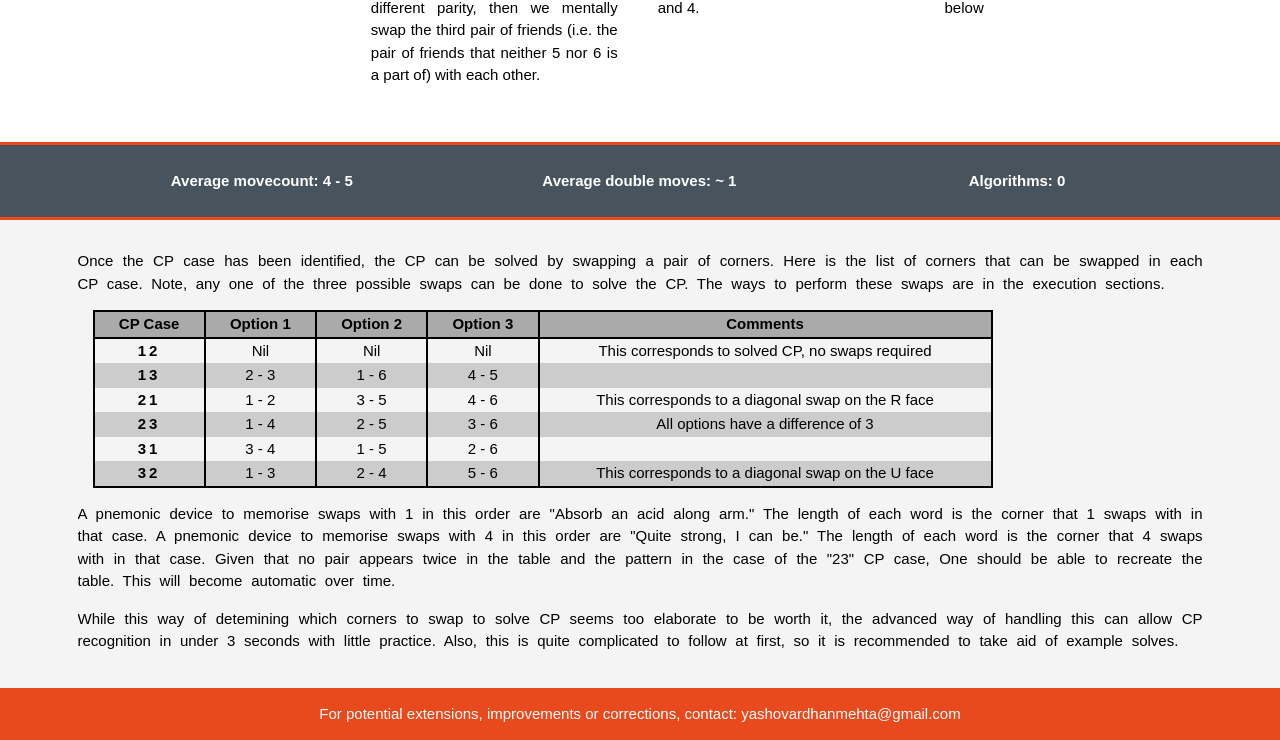
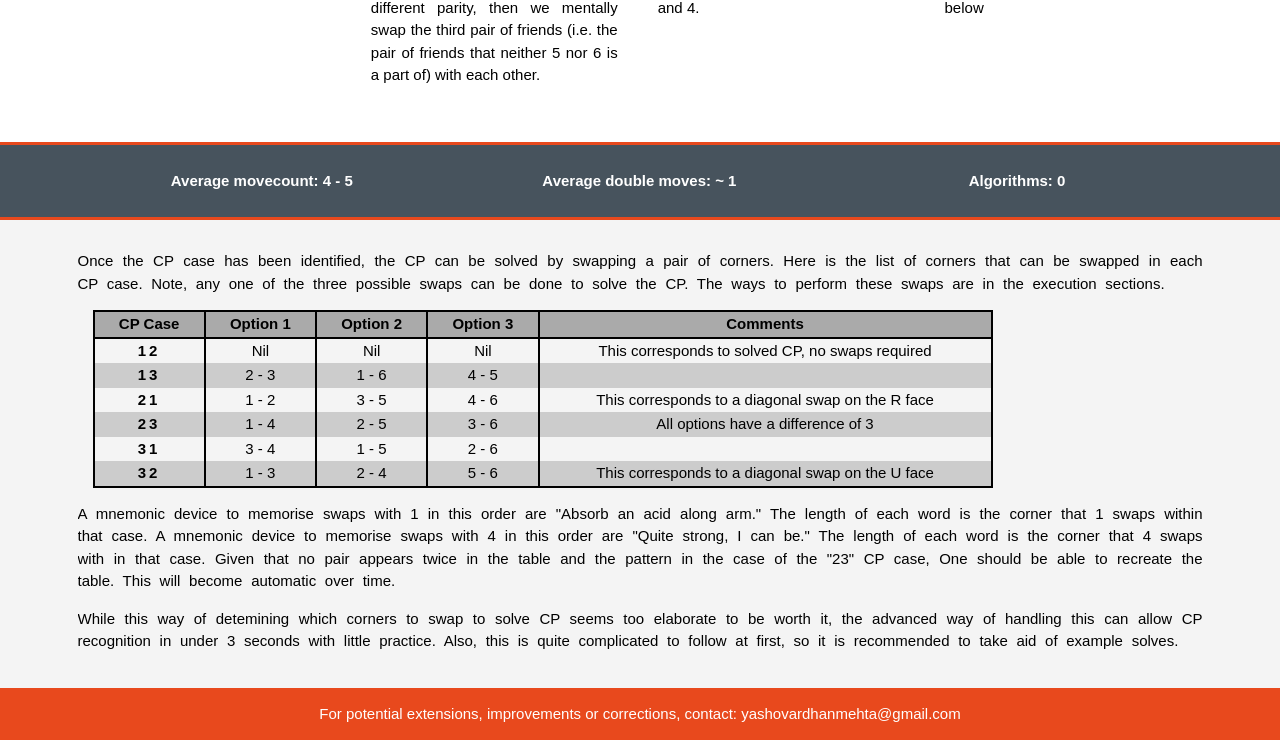
Before and after one commit to coder13/YruRU, a plain HTML site: page CPLINE/beginners/beginners.html in a window 1280 px wide. Shown: the part 677-1417 px from the top of the page. Drawn offline with Linux system fonts and the light colour scheme.

Commit message:
Update beginners.html

```diff
--- a/CPLINE/beginners/beginners.html
+++ b/CPLINE/beginners/beginners.html
@@ -210,7 +210,7 @@
                 </tbody>
             </table>
 
-            <p>A pnemonic device to memorise swaps with 1 in this order are "Absorb an acid along arm." The length of each word is the corner that 1 swaps with in that case. A pnemonic device to memorise swaps with 4 in this order are "Quite strong, I can be." The length of each word is the corner that 4 swaps with in that case. Given that no pair appears twice in the table and the pattern in the case of the "23" CP case, One should be able to recreate the table. This will become automatic over time.</p>
+            <p>A mnemonic device to memorise swaps with 1 in this order are "Absorb an acid along arm." The length of each word is the corner that 1 swaps within that case. A mnemonic device to memorise swaps with 4 in this order are "Quite strong, I can be." The length of each word is the corner that 4 swaps with in that case. Given that no pair appears twice in the table and the pattern in the case of the "23" CP case, One should be able to recreate the table. This will become automatic over time.</p>
             <p>While this way of detemining which corners to swap to solve CP seems too elaborate to be worth it, the advanced way of handling this can allow CP recognition in under 3 seconds with little practice. Also, this is quite complicated to follow at first, so it is recommended to take aid of example solves.</p>
         </div>
     </section>
```
